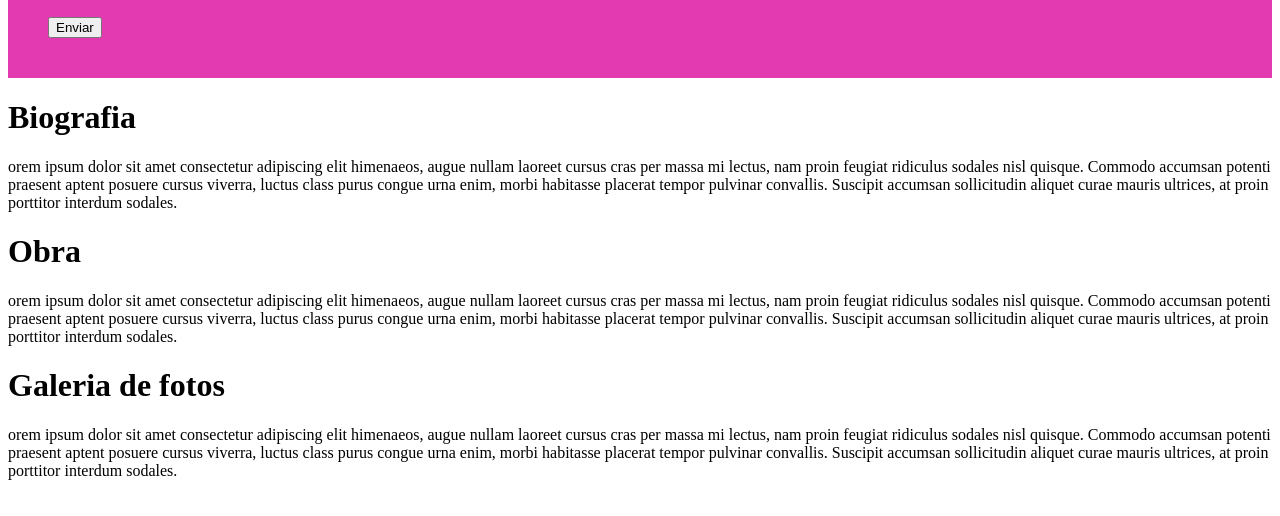
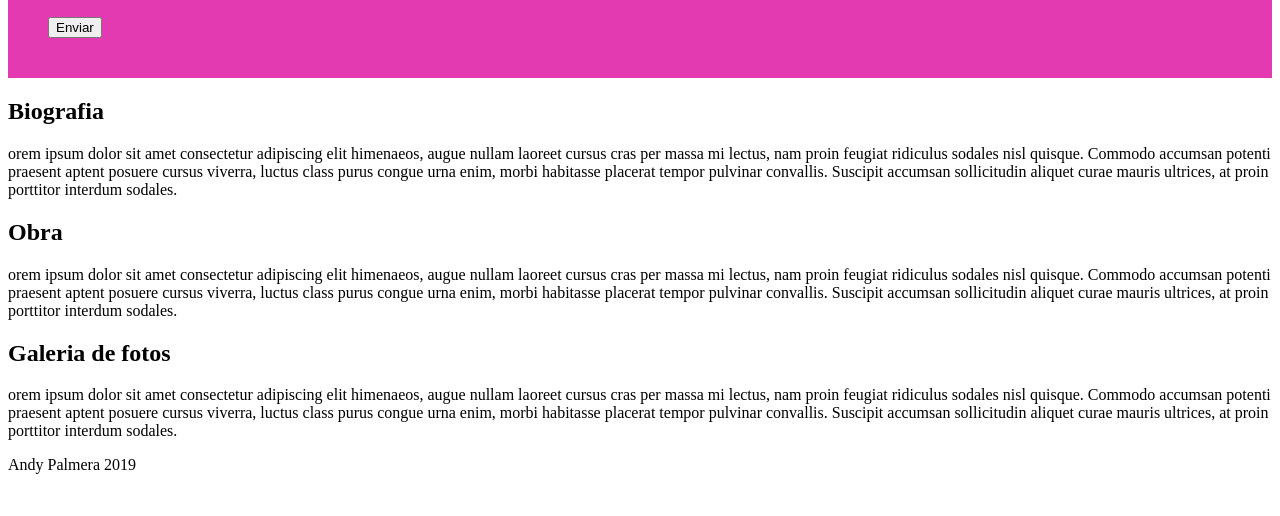
Before and after one commit to andypalmera/clase-05, a plain HTML site: page index.html in a window 1280 px wide. Shown: the part 284-800 px from the top of the page. Drawn offline with Linux system fonts and the light colour scheme.

Commit message:
agregados elementos semanticos

```diff
--- a/index.html
+++ b/index.html
@@ -13,13 +13,14 @@ div{
 }
 </style>
 <body>
+<section>
     <ul>
         <li><a href="#biografia"target="_blank">Biografia</a></li>
         <li><a href="pagina2.html" target="_blank">Obra</a></li>
         <li><a href="../clase 04/index.html" target="_blank">Galeria de fotos</a></li>
         <li><a href="C:\Users\andre\clases ada\clase 03\imagen con label/index.html" target="_blank">Registrate en ADA</a></li>
     </ul>
-
+ </section>
 <div>
     <img src="https://lh3.googleusercontent.com/2gHsyHCi6OaXPe1GSSnMIfELGRzxJ5u1kLOMg0sffTEwAT5CAJw_Z-cdh0zdhJ6Hw5zeSgvli8TU5mPIKWAS=w1024" width="100px">
     <form action="#">
@@ -31,11 +32,27 @@ div{
     <div><button>Enviar</button></div>
 </form>
 </div>
+<section>
+    <header>
          <h1 id="biografia">Biografia</h1>
+    </header>
         <p>orem ipsum dolor sit amet consectetur adipiscing elit himenaeos, augue nullam laoreet cursus cras per massa mi lectus, nam proin feugiat ridiculus sodales nisl quisque. Commodo accumsan potenti praesent aptent posuere cursus viverra, luctus class purus congue urna enim, morbi habitasse placerat tempor pulvinar convallis. Suscipit accumsan sollicitudin aliquet curae mauris ultrices, at proin porttitor interdum sodales.</p>
+</section>
+<section>
+    <header>
         <h1 id="obra">Obra</h1>
+    </header>
         <p>orem ipsum dolor sit amet consectetur adipiscing elit himenaeos, augue nullam laoreet cursus cras per massa mi lectus, nam proin feugiat ridiculus sodales nisl quisque. Commodo accumsan potenti praesent aptent posuere cursus viverra, luctus class purus congue urna enim, morbi habitasse placerat tempor pulvinar convallis. Suscipit accumsan sollicitudin aliquet curae mauris ultrices, at proin porttitor interdum sodales.</p>
+ </section>
+ <section>
+    <header>
         <h1 id="galeria">Galeria de fotos</h1>
+    </header>
         <p>orem ipsum dolor sit amet consectetur adipiscing elit himenaeos, augue nullam laoreet cursus cras per massa mi lectus, nam proin feugiat ridiculus sodales nisl quisque. Commodo accumsan potenti praesent aptent posuere cursus viverra, luctus class purus congue urna enim, morbi habitasse placerat tempor pulvinar convallis. Suscipit accumsan sollicitudin aliquet curae mauris ultrices, at proin porttitor interdum sodales.</p>
+</section>
+<footer>
+    Andy Palmera
+    2019
+</footer>
 </body>
 </html>
```
Lines whose indentation alone changed are shown as unchanged.
